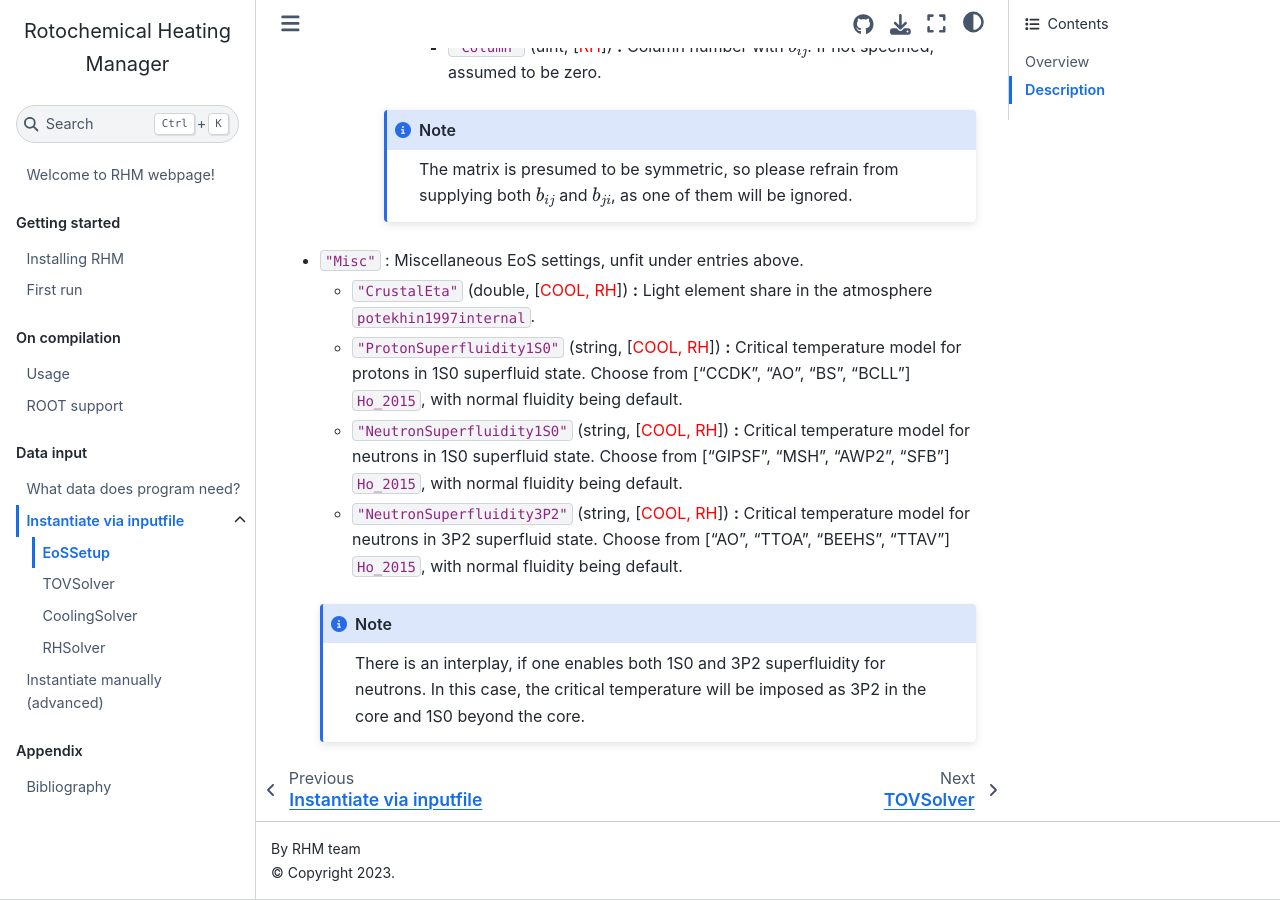
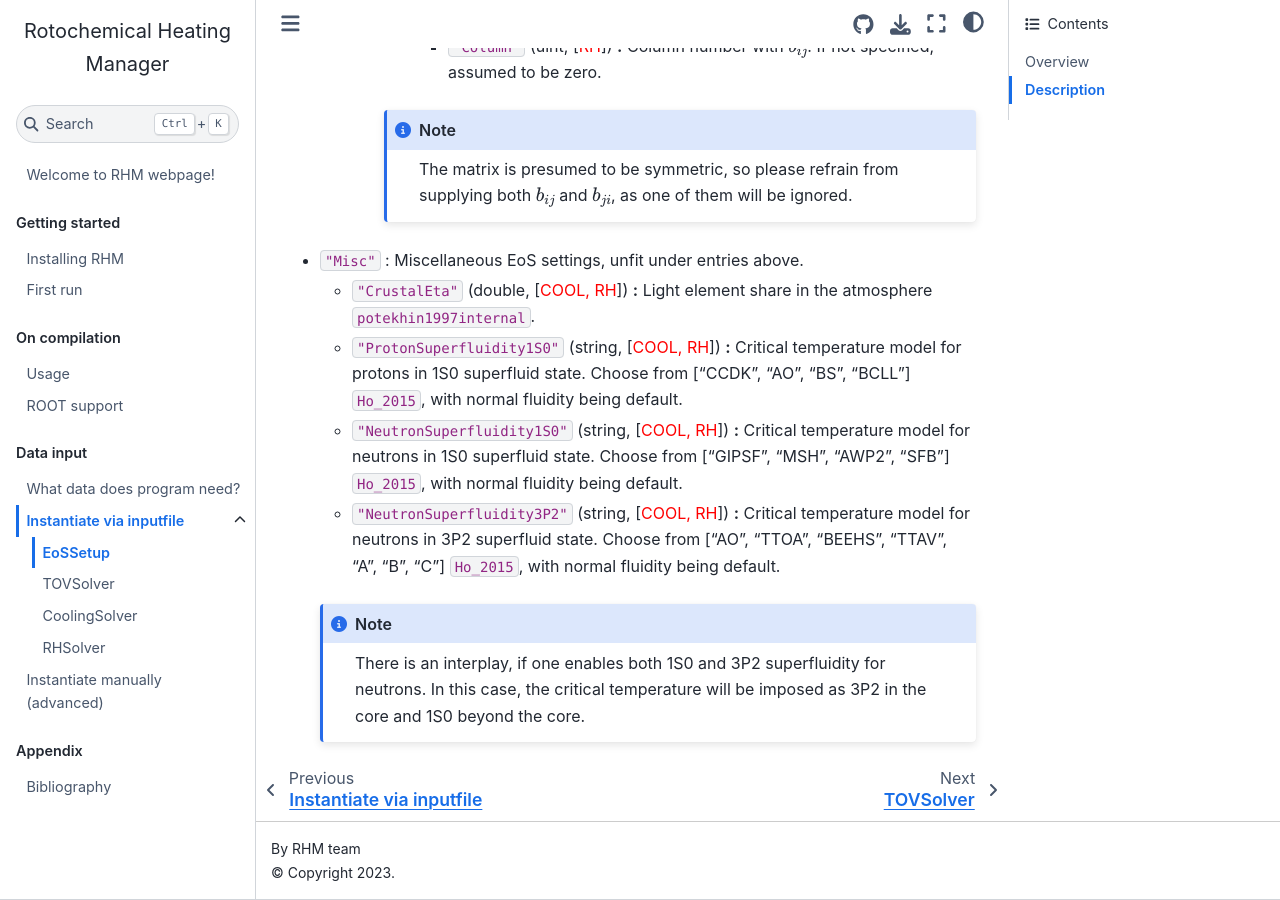
Before and after one commit to Silence2107/Rotochemical-heating-manager, a Jupyter Book: the page built from docs/data_input/inputfile_structure/eos_setup.md, in a window 1280 px wide and 900 px high, scrolled down 4568 px. Built offline with Jupyter Book 1.0.4 settings and Sphinx 7.4.7 and the Sphinx Book theme 1.1.4, drawn with Linux system fonts in a browser that asks for light colours; cross-references to code outside the pages are shown as plain code.

Commit message:
abc models for n3p2; fit improvements for double lorenzian

````diff
--- a/docs/data_input/inputfile_structure/eos_setup.md
+++ b/docs/data_input/inputfile_structure/eos_setup.md
@@ -82,7 +82,7 @@ Be adviced that for each particle there is an expected mandatory list of propert
     - `"CrustalEta"` (double, [<span style="color:red">COOL, RH</span>]) **:** Light element share in the atmosphere {cite}`potekhin1997internal`.
     - `"ProtonSuperfluidity1S0"` (string, [<span style="color:red">COOL, RH</span>]) **:** Critical temperature model for protons in 1S0 superfluid state. Choose from ["CCDK", "AO", "BS", "BCLL"] {cite}`Ho_2015`, with normal fluidity being default.
     - `"NeutronSuperfluidity1S0"` (string, [<span style="color:red">COOL, RH</span>]) **:** Critical temperature model for neutrons in 1S0 superfluid state. Choose from ["GIPSF", "MSH", "AWP2", "SFB"] {cite}`Ho_2015`, with normal fluidity being default.
-    - `"NeutronSuperfluidity3P2"` (string, [<span style="color:red">COOL, RH</span>]) **:** Critical temperature model for neutrons in 3P2 superfluid state. Choose from ["AO", "TTOA", "BEEHS", "TTAV"] {cite}`Ho_2015`, with normal fluidity being default.
+    - `"NeutronSuperfluidity3P2"` (string, [<span style="color:red">COOL, RH</span>]) **:** Critical temperature model for neutrons in 3P2 superfluid state. Choose from ["AO", "TTOA", "BEEHS", "TTAV", "A", "B", "C"] {cite}`Ho_2015`, with normal fluidity being default.
     ```{note}
     There is an interplay, if one enables both 1S0 and 3P2 superfluidity for neutrons. In this case, the critical temperature will be imposed as 3P2 in the core and 1S0 beyond the core.
     ```
````
Also changed, not shown: 3 other files.
